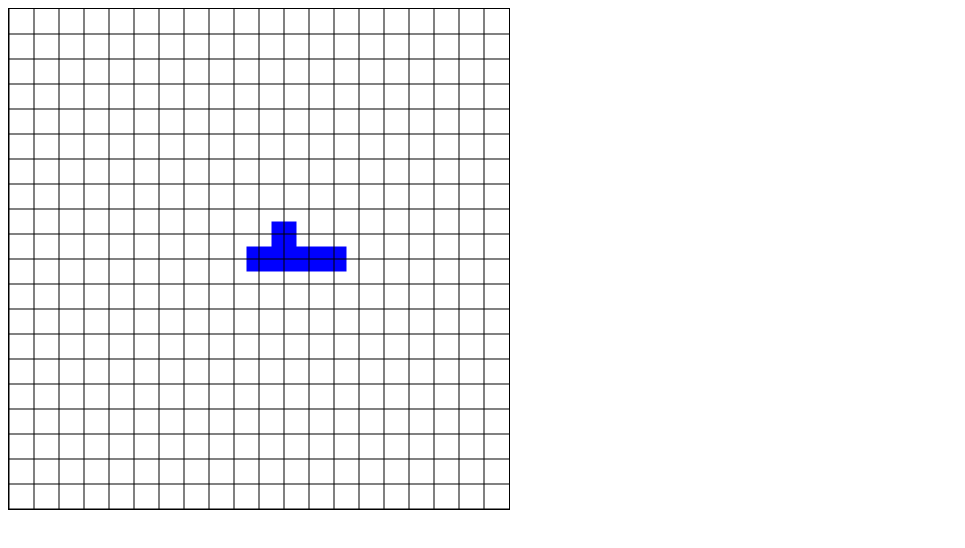
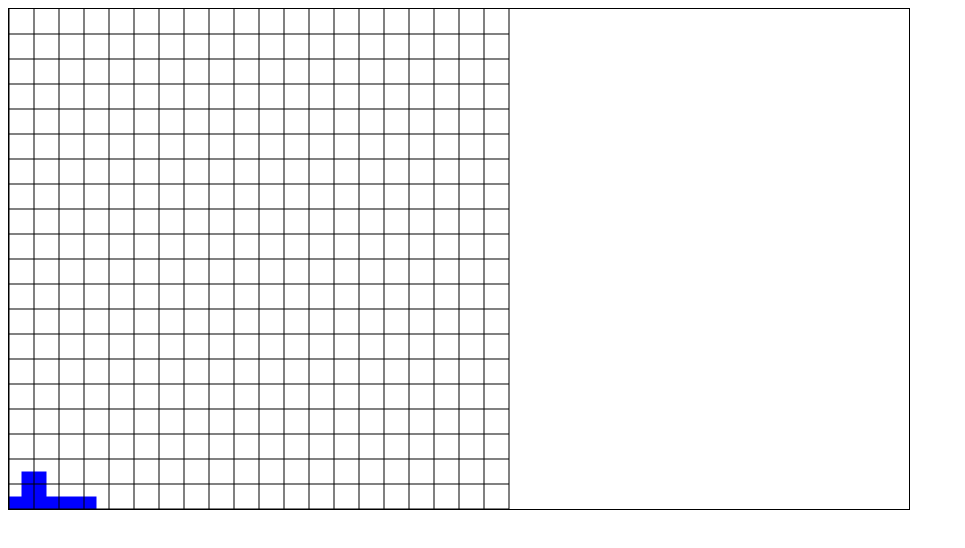
Before and after one commit to repwolfe/blockus, a plain HTML site: page index.html in a window 1280 px wide. Shown: the whole page, without its empty margins (0-965 px from the left). Drawn offline with Linux system fonts and the light colour scheme.

Commit message:
Had to change transformation logic to allow for a wider canvas
While the game board is square, the canvas should be bigger to allow the
player to pick different pieces. Making the canvas wider broke all the
transformation code, since it was based on assumptions that the canvas was
square. Fixed all the code so now it works regardless of the canvas width.

	modified:   blockus.js
	modified:   index.html

```diff
--- a/blockus.js
+++ b/blockus.js
@@ -126,8 +126,12 @@ function Piece(gl, shaderProgram, color, vertices, indices) {
 function Blockus(gl, shaderProgram, pieces) {
 	var _gl = gl;
 	var _shaderProgram = shaderProgram;
+
+	// Piece variables
 	var _pieces = pieces;
-	var _currentPiece = _pieces[0][_pieces[0].length - 1];
+	var _availablePieces = _pieces[0];
+	var _currentPiece = _availablePieces[_availablePieces.length - 1];
+
 	var self = this;
 
 	// Grid variables
@@ -162,13 +166,15 @@ function Blockus(gl, shaderProgram, pieces) {
 		_gl.bindBuffer(_gl.ARRAY_BUFFER, _gridVertices);
 
 		var vertices = [];
+		var numHorizontal 	= _gridSize;
+		var numVertical 	= _gridSize + 1;		// Also want at the edge of the board
 		// Horizontal Lines
-		for (var i = 0; i < _gridSize; ++i) {
+		for (var i = 0; i < numHorizontal; ++i) {
 			vertices = vertices.concat([0.0, i, 0.0]);
 			vertices = vertices.concat([_gridSize, i, 0.0]);
 		}
 		// Vertical lines
-		for (var i = 0; i < _gridSize; ++i) {
+		for (var i = 0; i < numVertical; ++i) {
 			vertices = vertices.concat([i, 0.0, 0.0]);
 			vertices = vertices.concat([i, _gridSize, 0.0]);
 		}
@@ -196,7 +202,7 @@ function Blockus(gl, shaderProgram, pieces) {
 		_gl.bindBuffer(_gl.ELEMENT_ARRAY_BUFFER, _gridIndexBuffer);
 
 		var indices = [];
-		for (var i = 0; i < _gridSize * 2; ++i) {
+		for (var i = 0; i < numHorizontal + numVertical; ++i) {
 			indices = indices.concat([(i*2), (i*2)+1]);
 		}
 
@@ -239,8 +245,8 @@ function Blockus(gl, shaderProgram, pieces) {
 		var y = pos[1];
 
 		// Convert to world coordinates
-		x = ((2 * x / _gl.canvas.width) - 1) * _halfGridSize;		// first -1 to 1 then
-		y = ((2 * y / _gl.canvas.height) - 1) * _halfGridSize;		// -halfGridSize to halfGridSize
+		x = (x / _gl.canvas.height) * _gridSize;	// Equivalent to (x / _gl.canvas.width) * (aspectRatio) * _gridSize);
+		y = ((y - _gl.canvas.height) / _gl.canvas.height) * _gridSize;		// Start y at the bottom not the top of screen
 
 		_mousePosition = [x, y];
 	};
@@ -259,13 +265,27 @@ function Blockus(gl, shaderProgram, pieces) {
 		_gl.viewport(0, 0, _gl.viewportWidth, _gl.viewportHeight);
 		_gl.clear(_gl.COLOR_BUFFER_BIT | _gl.DEPTH_BUFFER_BIT);
 
+		var aspectRatio = _gl.viewportWidth / _gl.viewportHeight;
 		mat4.perspective(pMatrix, degToRad(45), _gl.viewportWidth / _gl.viewportHeight, 0.1, 100.0);
 
 		mat4.identity(mvMatrix);
 
-		// pMatrix[0] is how far to zoom to get -1 to 1 units of screen size
-		// Zoom enough to get -_halfGridSize to _halfGridSize
-		mat4.translate(mvMatrix, mvMatrix, [0.0, 0.0, -pMatrix[0] * _halfGridSize]);
+		// Get the origin to be at the bottom left corner of the screen and have
+		// 20 units in the y axis, regardless of the width of the canvas
+
+		// pMatrix[0] takes the aspect ratio into account, ignore it
+		// and multiply this value by half the grid size. If we zoom out this amount
+		// the y axis will be -halfGridSize to halfGridSize
+		var zOffset = pMatrix[0] * aspectRatio * _halfGridSize;
+
+		// Shift down this amount to half the axis be 0 to gridSize
+		var yOffset = _halfGridSize;
+
+		// Determine how many units in the x axis we have, and shift left by half that
+		// The following is equivalent to _gl.canvas.width / (_gl.canvas.height / _gridSize) * 0.5
+		var xOffset = aspectRatio * _gridSize * 0.5;
+
+		mat4.translate(mvMatrix, mvMatrix, [-xOffset, -yOffset, -zOffset]);
 
 		_drawGrid();
 		_currentPiece.draw(_mousePosition);
@@ -287,7 +307,6 @@ function Blockus(gl, shaderProgram, pieces) {
 
 		mvPushMatrix();
 
-		mat4.translate(mvMatrix, mvMatrix, [-_halfGridSize, -_halfGridSize, 0.0]);
 		setMatrixUniforms();
 		_gl.drawElements(gl.LINES, _gridIndexBuffer.numItems, gl.UNSIGNED_SHORT, 0);
 
--- a/index.html
+++ b/index.html
@@ -38,6 +38,6 @@
 	</script>
 </head>
 <body onload="webGLStart();">
-	<canvas id="canvas" style="border-style: solid; border-width: 1px;" width="500" height="500"/>
+	<canvas id="canvas" style="border-style: solid; border-width: 1px;" width="900" height="500"/>
 </body>
 </html>
```
